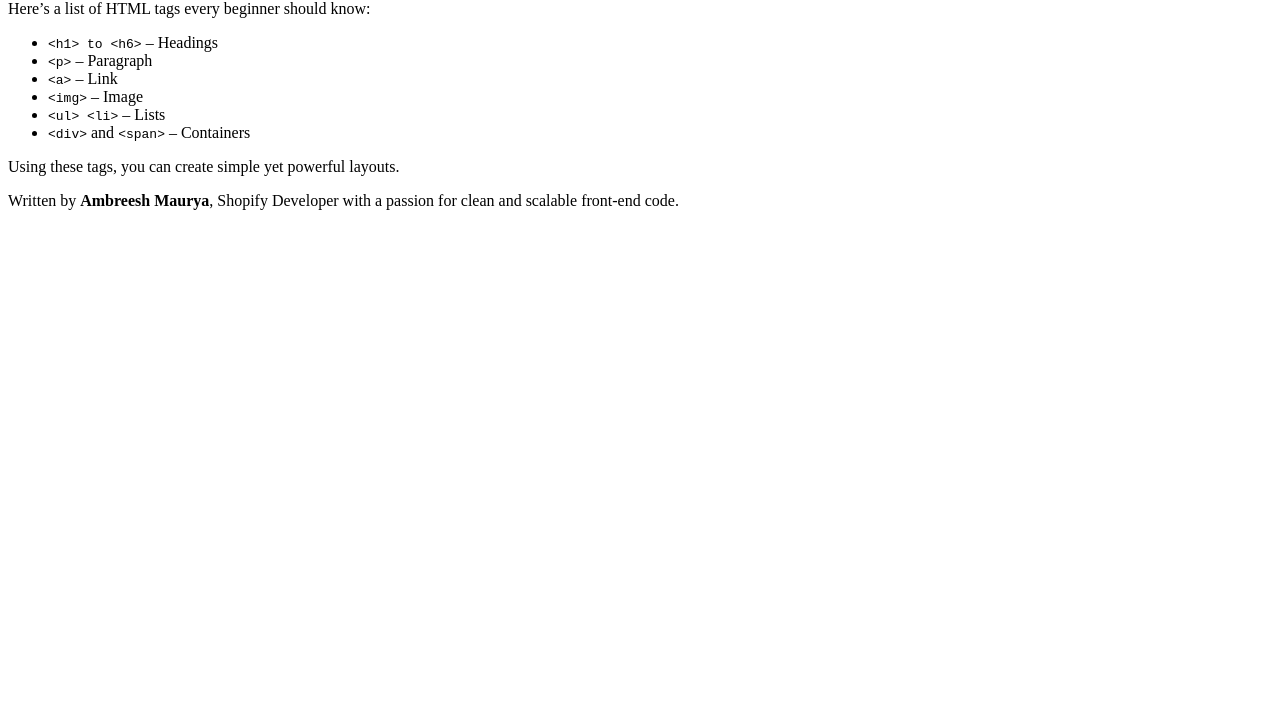
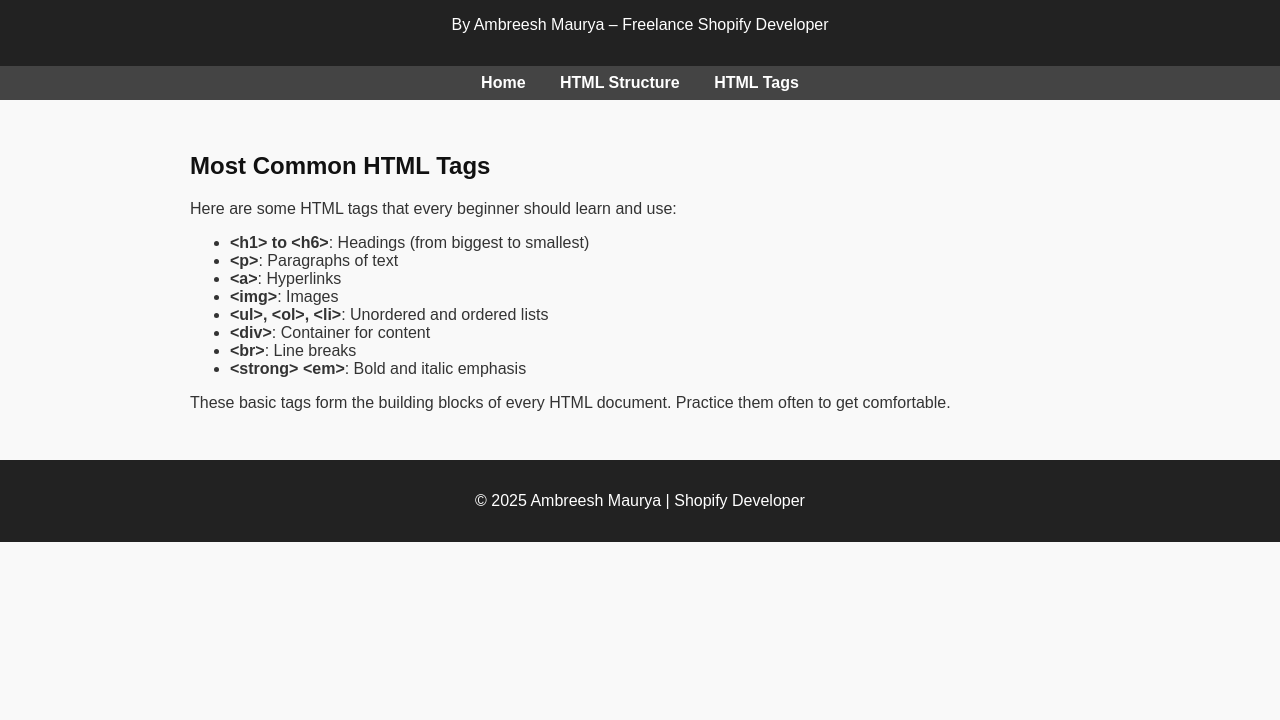
Before and after one commit to ambreesh-maurya/html-practice, a plain HTML site: page html-tags.html in a window 1280 px wide. Shown: the part 80-800 px from the top of the page. Drawn offline with Linux system fonts and the light colour scheme.

Commit message:
Update html-tags.html

```diff
--- a/html-tags.html
+++ b/html-tags.html
@@ -1,27 +1,80 @@
+
 <!DOCTYPE html>
 <html lang="en">
 <head>
-  <meta charset="UTF-8">
-  <meta name="description" content="Discover the most important and commonly used HTML tags. Learn how to use them to build your first web page.">
-  <meta name="keywords" content="html tags, most used html tags, basic html elements, web development tags">
-  <meta name="author" content="Ambreesh Maurya">
-  <title>Most Used HTML Tags | HTML Basics</title>
+    <meta charset="UTF-8" />
+    <meta name="viewport" content="width=device-width, initial-scale=1.0" />
+    <meta name="description" content="Discover the most commonly used HTML tags with simple examples to help beginners understand their purpose." />
+    <meta name="keywords" content="HTML tags, basic HTML elements, common HTML tags, learn HTML tags, HTML examples by Ambreesh Maurya" />
+    <meta name="author" content="Ambreesh Maurya" />
+    <title>10 Common HTML Tags You Should Know</title>
+    <style>
+        body {
+            font-family: Arial, sans-serif;
+            margin: 0;
+            padding: 0;
+            background-color: #f9f9f9;
+            color: #333;
+        }
+        header, footer {
+            background-color: #222;
+            color: #fff;
+            padding: 1rem;
+            text-align: center;
+        }
+        nav {
+            background-color: #444;
+            padding: 0.5rem 0;
+            text-align: center;
+        }
+        nav a {
+            color: #fff;
+            margin: 0 15px;
+            text-decoration: none;
+            font-weight: bold;
+        }
+        nav a:hover {
+            text-decoration: underline;
+        }
+        main {
+            padding: 2rem;
+            max-width: 900px;
+            margin: auto;
+        }
+        h1, h2, h3 {
+            color: #111;
+        }
+    </style>
 </head>
 <body>
-  <h1>Most Used HTML Tags</h1>
+    <header>
+        <h1>HTML for Beginners</h1>
+        <p>By Ambreesh Maurya – Freelance Shopify Developer</p>
+    </header>
+    <nav>
+        <a href="index.html">Home</a>
+        <a href="html-structure.html">HTML Structure</a>
+        <a href="html-tags.html">HTML Tags</a>
+    </nav>
+    <main>
 
-  <p>Here’s a list of HTML tags every beginner should know:</p>
-  <ul>
-    <li><code>&lt;h1&gt; to &lt;h6&gt;</code> – Headings</li>
-    <li><code>&lt;p&gt;</code> – Paragraph</li>
-    <li><code>&lt;a&gt;</code> – Link</li>
-    <li><code>&lt;img&gt;</code> – Image</li>
-    <li><code>&lt;ul&gt; &lt;li&gt;</code> – Lists</li>
-    <li><code>&lt;div&gt;</code> and <code>&lt;span&gt;</code> – Containers</li>
-  </ul>
+        <h2>Most Common HTML Tags</h2>
+        <p>Here are some HTML tags that every beginner should learn and use:</p>
+        <ul>
+            <li><strong>&lt;h1&gt; to &lt;h6&gt;</strong>: Headings (from biggest to smallest)</li>
+            <li><strong>&lt;p&gt;</strong>: Paragraphs of text</li>
+            <li><strong>&lt;a&gt;</strong>: Hyperlinks</li>
+            <li><strong>&lt;img&gt;</strong>: Images</li>
+            <li><strong>&lt;ul&gt;, &lt;ol&gt;, &lt;li&gt;</strong>: Unordered and ordered lists</li>
+            <li><strong>&lt;div&gt;</strong>: Container for content</li>
+            <li><strong>&lt;br&gt;</strong>: Line breaks</li>
+            <li><strong>&lt;strong&gt; &lt;em&gt;</strong>: Bold and italic emphasis</li>
+        </ul>
+        <p>These basic tags form the building blocks of every HTML document. Practice them often to get comfortable.</p>
 
-  <p>Using these tags, you can create simple yet powerful layouts.</p>
-
-  <p>Written by <strong>Ambreesh Maurya</strong>, Shopify Developer with a passion for clean and scalable front-end code.</p>
+    </main>
+    <footer>
+        <p>© 2025 Ambreesh Maurya | Shopify Developer</p>
+    </footer>
 </body>
 </html>
```
